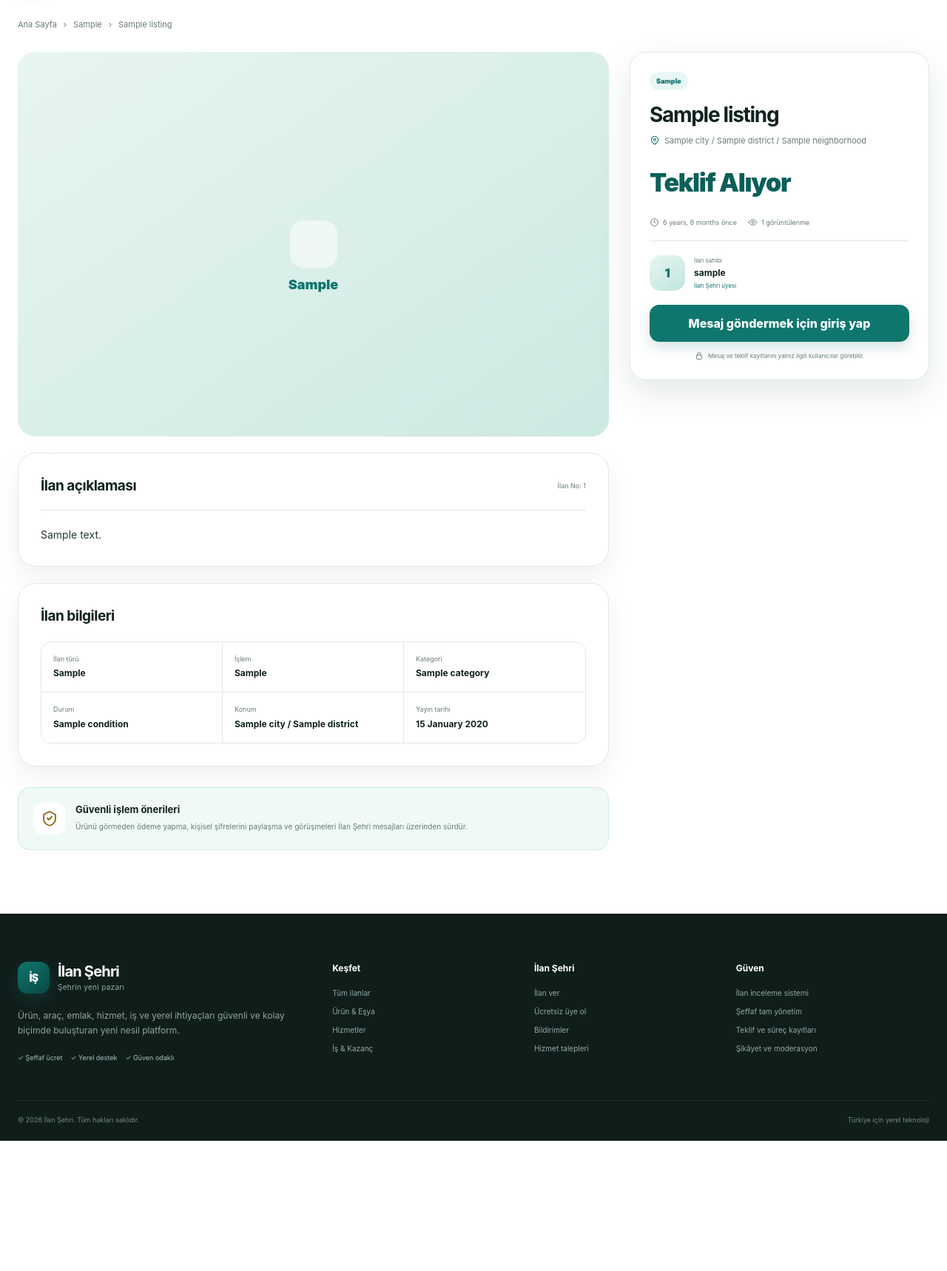
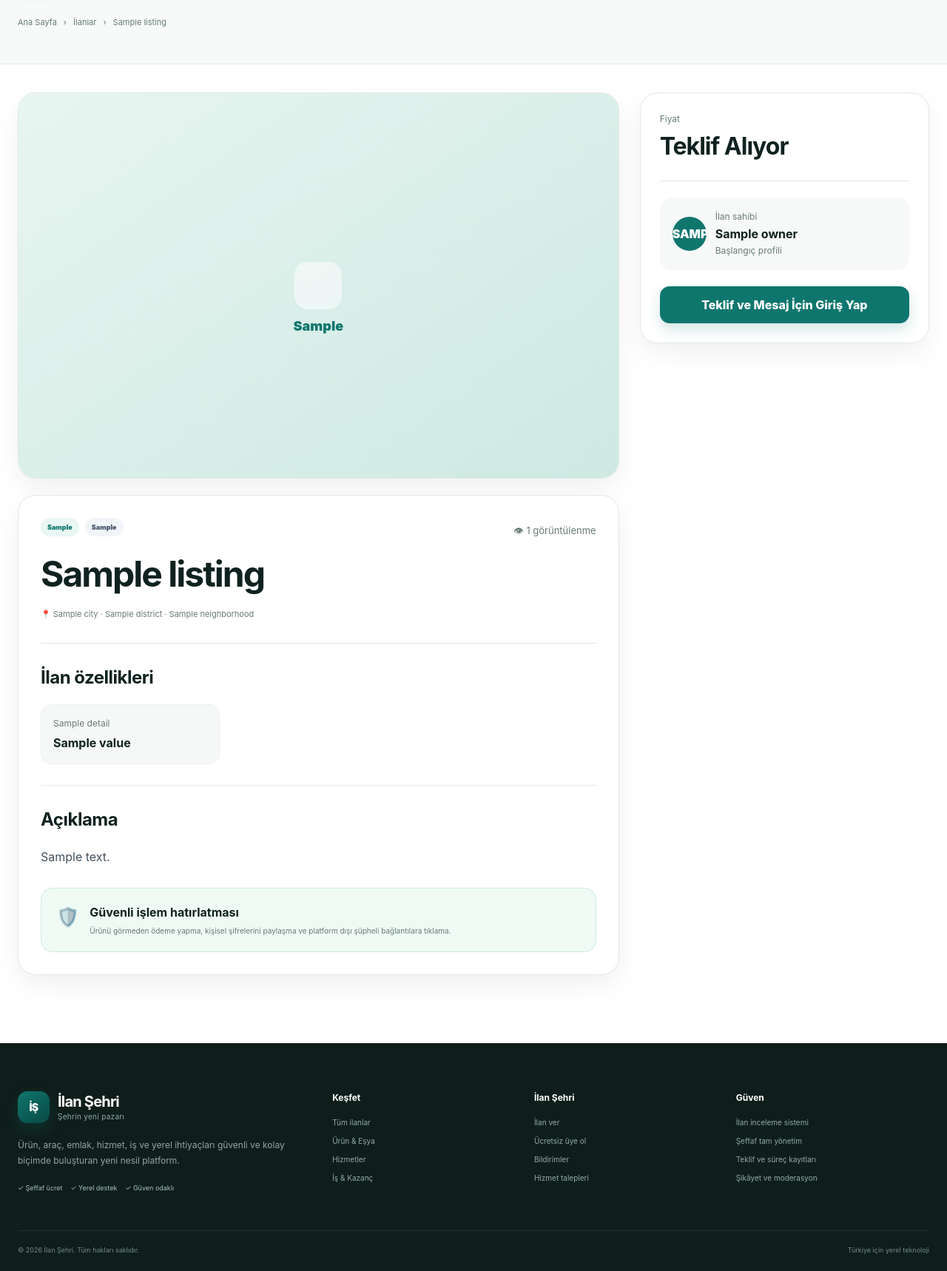
Before and after one commit to ahmetelci2014-rgb/ilansehri-platform, a Django app: template templates/listings/detail.html in a window 1280 px wide. Shown: the part 114-1832 px from the top of the page at 74% size. Before the commit the page ends 1656 px from the top, so only its background shows below. Run offline with Django 5.2, Linux system fonts and the light colour scheme; the template is opened without the code that fills it: most values are stand-ins (such as "Sample title", 1, 10 or a date in 2020).

Commit message:
Update detail.html

```diff
--- a/templates/listings/detail.html
+++ b/templates/listings/detail.html
@@ -1,50 +1,70 @@
 {% extends 'base.html' %}
 {% block title %}{{ listing.title }} | İlan Şehri{% endblock %}
 {% block content %}
-<section class="detail-top"><div class="shell"><div class="breadcrumbs"><a href="{% url 'core:home' %}">Ana Sayfa</a><span>›</span><a href="{% url 'listings:list' %}?kind={{ listing.kind }}">{{ listing.get_kind_display }}</a><span>›</span><span>{{ listing.title|truncatechars:38 }}</span></div></div></section>
-<section class="detail-section"><div class="shell detail-layout">
-  <div class="detail-main">
-    <div class="detail-gallery">
-      {% with cover=listing.images.first %}{% if cover %}<img class="detail-cover" data-main-image src="{{ cover.image.url }}" alt="{{ listing.title }}">{% else %}<div class="listing-placeholder detail-placeholder kind-{{ listing.kind }}"><span>{{ listing.get_kind_display }}</span></div>{% endif %}{% endwith %}
-      {% if listing.management_mode == 'full' %}<span class="detail-managed">✓ İlan Şehri Yönetiyor</span>{% endif %}
-    </div>
-    {% if listing.images.count > 1 %}<div class="thumb-grid">{% for item in listing.images.all %}<button type="button" class="thumb-button {% if forloop.first %}active{% endif %}" data-gallery-thumb="{{ item.image.url }}"><img src="{{ item.image.url }}" alt="{{ item.alt_text|default:listing.title }}"></button>{% endfor %}</div>{% endif %}
+<section class="detail-topbar">
+  <div class="shell breadcrumbs"><a href="{% url 'core:home' %}">Ana Sayfa</a><span>›</span><a href="{% url 'listings:list' %}">İlanlar</a><span>›</span><span>{{ listing.title|truncatechars:45 }}</span></div>
+</section>
 
-    <article class="detail-content-card"><div class="detail-content-head"><h2>İlan açıklaması</h2><span>İlan No: {{ listing.id }}</span></div><div class="detail-description">{{ listing.description|linebreaks }}</div></article>
-    <article class="detail-content-card"><h2>İlan bilgileri</h2><div class="detail-meta-grid"><div><span>İlan türü</span><strong>{{ listing.get_kind_display }}</strong></div><div><span>İşlem</span><strong>{{ listing.get_action_display }}</strong></div><div><span>Kategori</span><strong>{{ listing.category.name }}</strong></div><div><span>Durum</span><strong>{{ listing.condition|default:"Belirtilmedi" }}</strong></div><div><span>Konum</span><strong>{{ listing.city }} / {{ listing.district }}</strong></div><div><span>Yayın tarihi</span><strong>{{ listing.created_at|date:"d F Y" }}</strong></div></div></article>
-    <article class="safety-card"><div class="safety-icon"><svg aria-hidden="true" viewBox="0 0 24 24"><path d="M12 3 4 7v5c0 5 3.4 8.6 8 10 4.6-1.4 8-5 8-10V7Z"/><path d="m9 12 2 2 4-4"/></svg></div><div><h3>Güvenli işlem önerileri</h3><p>Ürünü görmeden ödeme yapma, kişisel şifrelerini paylaşma ve görüşmeleri İlan Şehri mesajları üzerinden sürdür.</p></div></article>
+{% if listing.status != 'published' %}
+<section class="shell owner-status-banner status-{{ listing.status }}">
+  <div><strong>{{ listing.get_status_display }}</strong><span>Bu sayfayı yalnızca sen ve yetkili ekip görebilir.</span>{% if listing.review_note %}<p>{{ listing.review_note }}</p>{% endif %}</div>
+  {% if listing.owner == user %}<a class="button secondary" href="{% url 'listings:update' listing.slug %}">İlanı Düzenle</a>{% endif %}
+</section>
+{% endif %}
+
+<section class="section detail-v06-section">
+  <div class="shell detail-v06-layout">
+    <div class="detail-v06-main">
+      <div class="detail-gallery-card">
+        {% with cover=listing.images.first %}
+          {% if cover %}
+            <img class="detail-main-image" src="{{ cover.image.url }}" alt="{{ listing.title }}" data-main-image>
+            {% if listing.images.count > 1 %}<div class="detail-thumbs">{% for image in listing.images.all %}<button type="button" class="{% if forloop.first %}active{% endif %}" data-gallery-thumb="{{ image.image.url }}"><img src="{{ image.image.url }}" alt="{{ image.alt_text|default:listing.title }}"></button>{% endfor %}</div>{% endif %}
+          {% else %}
+            <div class="listing-placeholder detail-placeholder kind-{{ listing.kind }}"><span>{{ listing.get_kind_display }}</span></div>
+          {% endif %}
+        {% endwith %}
       </div>
 
-  <aside class="detail-sidebar">
-    <div class="detail-card premium-detail-card">
-      <div class="detail-badges"><span class="badge">{{ listing.get_action_display }}</span>{% if listing.management_mode == 'full' %}<span class="badge managed-badge">Yönetilen İlan</span>{% endif %}</div>
-      <h1>{{ listing.title }}</h1>
-      <p class="detail-location"><svg aria-hidden="true" viewBox="0 0 24 24"><path d="M20 10c0 5-8 11-8 11S4 15 4 10a8 8 0 1 1 16 0Z"/><circle cx="12" cy="10" r="2.5"/></svg>{{ listing.city }} / {{ listing.district }}{% if listing.neighborhood %} / {{ listing.neighborhood }}{% endif %}</p>
-      <div class="price">{% if listing.price_on_request %}Teklif Alıyor{% elif listing.price %}{{ listing.price|floatformat:0 }} <small>TL</small>{% else %}Fiyat belirtilmedi{% endif %}</div>
-      <div class="listing-summary"><span><svg aria-hidden="true" viewBox="0 0 24 24"><circle cx="12" cy="12" r="9"/><path d="M12 7v5l3 2"/></svg>{{ listing.created_at|timesince }} önce</span><span><svg aria-hidden="true" viewBox="0 0 24 24"><path d="M2 12s4-7 10-7 10 7 10 7-4 7-10 7S2 12 2 12Z"/><circle cx="12" cy="12" r="3"/></svg>{{ listing.view_count }} görüntülenme</span></div>
+      <article class="detail-content-card">
+        <div class="detail-title-row"><div><div class="detail-badges"><span class="badge">{{ listing.get_kind_display }}</span><span class="badge badge-soft">{{ listing.get_action_display }}</span>{% if listing.management_mode == 'full' %}<span class="badge managed-badge">✓ İlan Şehri Yönetiyor</span>{% endif %}</div><h1>{{ listing.title }}</h1><p class="detail-location">📍 {{ listing.city }} · {{ listing.district }}{% if listing.neighborhood %} · {{ listing.neighborhood }}{% endif %}</p></div><div class="detail-view-count">👁 {{ listing.view_count }} görüntülenme</div></div>
 
-      {% if user.is_authenticated and user != listing.owner %}
-        <form method="post" action="{% url 'listings:toggle_favorite' listing.slug %}" class="favorite-form">{% csrf_token %}<input type="hidden" name="next" value="{{ request.path }}"><button class="favorite-button {% if is_favorite %}is-favorite{% endif %}" type="submit"><span>{% if is_favorite %}♥{% else %}♡{% endif %}</span>{% if is_favorite %}Favorilerden Çıkar{% else %}Favoriye Ekle{% endif %}</button></form>
+        {% if listing.detail_items %}
+        <div class="structured-details"><h2>İlan özellikleri</h2><div class="structured-detail-grid">{% for label, value in listing.detail_items %}<div><span>{{ label }}</span><strong>{{ value }}</strong></div>{% endfor %}</div></div>
         {% endif %}
 
-      <div class="owner-card"><div class="owner-avatar">{{ listing.owner.first_name|first|default:listing.owner.username|first|upper }}</div><div><small>İlan sahibi</small><strong>{{ listing.owner.get_full_name|default:listing.owner.username }}</strong><span>{% if listing.owner.is_phone_verified %}✓ Telefonu doğrulandı{% else %}İlan Şehri üyesi{% endif %}</span></div></div>
+        <div class="description-card-v06"><h2>Açıklama</h2><div>{{ listing.description|linebreaks }}</div></div>
 
-      {% if user == listing.owner %}
-        <div class="owner-detail-actions">
-          <a class="button full" href="{% url 'listings:update' listing.slug %}">İlanı Düzenle</a>
-          <a class="button secondary full" href="{% url 'accounts:dashboard' %}">Yönetim Paneline Git</a>
+        <div class="safety-card"><span>🛡️</span><div><strong>Güvenli işlem hatırlatması</strong><p>Ürünü görmeden ödeme yapma, kişisel şifrelerini paylaşma ve platform dışı şüpheli bağlantılara tıklama.</p></div></div>
+
+        {% if can_report %}
+        <details class="report-box">
+          <summary>Bu ilanla ilgili sorun bildir</summary>
+          <form method="post" action="{% url 'listings:report' listing.slug %}">{% csrf_token %}<div class="field"><label for="{{ report_form.reason.id_for_label }}">{{ report_form.reason.label }}</label>{{ report_form.reason }}</div><div class="field"><label for="{{ report_form.details.id_for_label }}">{{ report_form.details.label }}</label>{{ report_form.details }}</div><button class="button secondary" type="submit">Güvenlik Ekibine Gönder</button></form>
+        </details>
+        {% endif %}
+      </article>
     </div>
-      {% elif can_offer %}
-        <div class="contact-card message-contact-card">
-          <div class="offer-title"><span>✉️</span><div><h3>Özel mesaj gönder</h3><p>Telefon numaran görünmeden güvenli şekilde konuş.</p></div></div>
-          <form method="post" action="{% url 'listings:start_conversation' listing.slug %}">{% csrf_token %}<div class="field"><label for="{{ message_form.body.id_for_label }}">{{ message_form.body.label }}</label>{{ message_form.body }}</div><button class="button full" type="submit">Mesaj Gönder <span>→</span></button></form>
-        </div>
-        <details class="offer-details"><summary>Fiyat teklifi gönder</summary><form method="post" class="offer-form">{% csrf_token %}{% for field in form %}<div class="field"><label for="{{ field.id_for_label }}">{{ field.label }}</label>{{ field }}{% for error in field.errors %}<div class="field-error">{{ error }}</div>{% endfor %}</div>{% endfor %}<button class="button secondary full" type="submit">Teklifi Gönder</button></form></details>
-      {% else %}
-        <a class="button full" href="{% url 'login' %}?next={{ request.path }}">Mesaj göndermek için giriş yap</a>
+
+    <aside class="detail-v06-sidebar">
+      <div class="detail-action-card">
+        <div class="detail-price">{% if listing.price_on_request %}<small>Fiyat</small><strong>Teklif Alıyor</strong>{% elif listing.price %}<small>Fiyat</small><strong>{{ listing.price|floatformat:0 }} TL</strong>{% else %}<small>Fiyat belirtilmedi</small>{% endif %}</div>
+        {% if user.is_authenticated and listing.owner != user and listing.status == 'published' %}
+          <form method="post" action="{% url 'listings:toggle_favorite' listing.slug %}" class="favorite-detail-form">{% csrf_token %}<input type="hidden" name="next" value="{{ request.path }}"><button type="submit" class="favorite-detail-button {% if is_favorite %}active{% endif %}">{% if is_favorite %}♥ Favorilerimde{% else %}♡ Favoriye Ekle{% endif %}</button></form>
         {% endif %}
-      <div class="privacy-note"><svg aria-hidden="true" viewBox="0 0 24 24"><rect x="5" y="10" width="14" height="11" rx="2"/><path d="M8 10V7a4 4 0 0 1 8 0v3"/></svg>Mesaj ve teklif kayıtlarını yalnız ilgili kullanıcılar görebilir.</div>
+
+        <div class="seller-card"><div class="seller-avatar">{{ listing.owner.username|first|upper }}</div><div><small>İlan sahibi</small><strong>{{ listing.owner }}</strong><span>{% if listing.owner.is_phone_verified %}✓ Telefon doğrulandı{% else %}Başlangıç profili{% endif %}</span></div></div>
+
+        {% if can_offer %}
+        <div class="offer-panel"><h3>Teklif gönder</h3><form method="post">{% csrf_token %}<div class="field"><label for="{{ form.amount.id_for_label }}">{{ form.amount.label }}</label>{{ form.amount }}{% for error in form.amount.errors %}<small class="field-error">{{ error }}</small>{% endfor %}</div><div class="field"><label for="{{ form.message.id_for_label }}">{{ form.message.label }}</label>{{ form.message }}{% for error in form.message.errors %}<small class="field-error">{{ error }}</small>{% endfor %}</div><button class="button full" type="submit">Teklifimi Gönder</button></form></div>
+        <div class="message-panel"><h3>İlan sahibine sor</h3><form method="post" action="{% url 'listings:start_conversation' listing.slug %}">{% csrf_token %}<div class="field">{{ message_form.body }}</div><button class="button secondary full" type="submit">Özel Mesaj Gönder</button></form></div>
+        {% elif not user.is_authenticated and listing.status == 'published' %}
+          <a class="button full" href="{% url 'login' %}?next={{ request.path|urlencode }}">Teklif ve Mesaj İçin Giriş Yap</a>
+        {% elif listing.owner == user %}
+          <div class="owner-tools"><a class="button full" href="{% url 'listings:update' listing.slug %}">İlanı Düzenle</a><a class="button secondary full" href="{% url 'accounts:dashboard' %}">Hesabım Paneli</a></div>
+        {% endif %}
       </div>
     </aside>
-</div></section>
+  </div>
+</section>
 {% endblock %}
```
Lines whose indentation alone changed are shown as unchanged.
